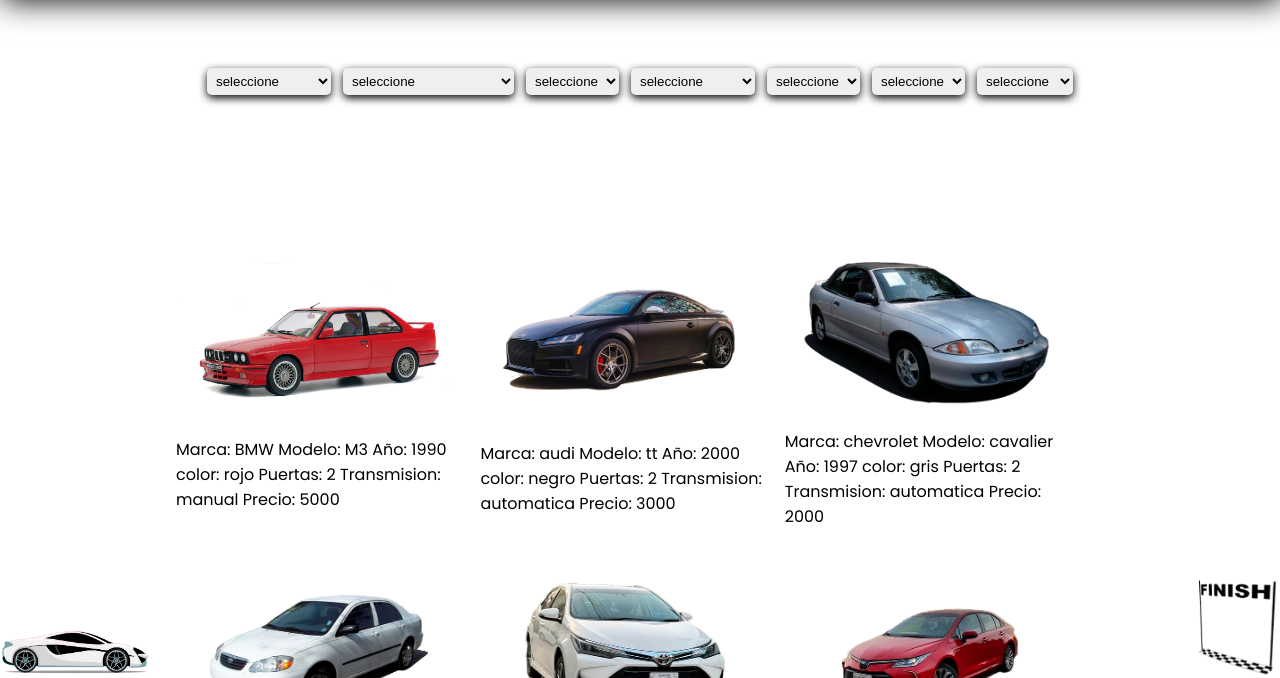
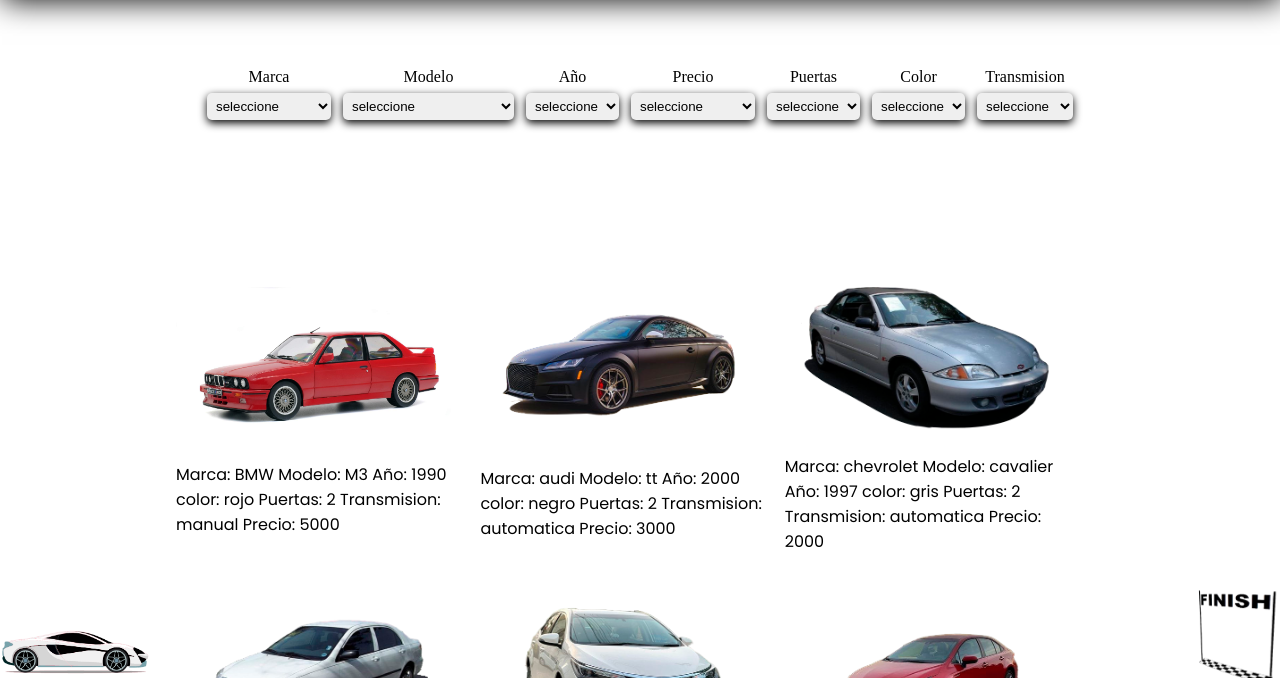
Before and after one commit to jesus468/filtroVehiculos, a plain HTML site: page index.html in a window 1280 px wide. Shown: the part 122-800 px from the top of the page. Drawn offline with Linux system fonts and the light colour scheme; a web font is replaced by a local one.

Commit message:
update1 label

```diff
--- a/index.html
+++ b/index.html
@@ -21,8 +21,11 @@
 </header>
 <body>
     <div class="inner-container">
+
         <div class="section-buscador">
 
+            <div class="sections">
+                <label for="marca"> Marca </label>
                 <select name="marca" id="marca" class="select">
                     <option value="">seleccione</option>
                     <option value="Mercedes-Benz">Mercedes-Benz</option>
@@ -36,12 +39,23 @@
                     <option value="volvo">Volvo</option>
 
                 </select>
+            </div>
+
+            <div class="sections">
+                <label for="modelo"> Modelo </label>
                 <select name="modelo" id="modelo" class="select">
                     <option value="">seleccione</option>
                 </select>
+            </div>
+
+            <div class="sections">
+                <label for="year"> Año </label>
                 <select name="year" id="year" class="select">
+                </select>
+            </div>
 
-            </select>
+            <div class="sections">
+                <label for="precio"> Precio </label>
                 <select name="precio-rango" id="precio-rango" class="select">
                     <option value="">seleccione</option>
                     <option value="1" class="precios">1200$-6999$</option>
@@ -50,16 +64,29 @@
                     <option value="4" class="precios">18000$-24999$</option>
                     <option value="5" class="precios">>25000$</option>
                 </select>
+            </div>
+
+            <div class="sections">
+                <label for="puertas"> Puertas </label>
                 <select name="puertas" id="puertas" class="select">
                     <option value="">seleccione</option>
                 </select>
+            </div>
+
+            <div class="sections">
+                <label for="color"> Color </label>
                 <select name="color" id="color" class="select">
                     <option value="">seleccione</option>
                 </select>
+            </div>
+
+            <div class="sections">
+                <label for="transmision"> Transmision </label>
                 <select name="transmision" id="transmision" class="select">
                     <option value="">seleccione</option>
 
                 </select>
+            </div>
         </div>
 
         <div class="section-buscador">
--- a/main.js
+++ b/main.js
@@ -398,7 +398,7 @@ function filtrarYear(car){
 }
 function filtarPrecio(car){
     if(carsSearch.Prec){
-        return(car.precio>cant1[carsSearch.Prec].min && car.precio<cant1[carsSearch.Prec].max)
+        return(car.precio>=cant1[carsSearch.Prec].min && car.precio<=cant1[carsSearch.Prec].max)
     }
     return car;
 
--- a/style.css
+++ b/style.css
@@ -1,3 +1,4 @@
+/*++++++++++++++++++++++++++++++++++++++++++++ fonts ++++++++++++++++++++++++++++++++++++++++++++*/
 @font-face{
     font-family: imprint;
     src: url("assets/typo/ImprintMTShadow.ttf");
@@ -10,7 +11,7 @@
     font-family: emberly;
     src: url("assets/typo/Emberly-SemiBold.ttf");
 }
-
+/*++++++++++++++++++++++++++++++++++++++++++++ main page style ++++++++++++++++++++++++++++++++++++++++++++*/
 *{
     margin: 0;
     padding: 0;
@@ -52,6 +53,14 @@ h1{
     width: 85%;
     padding: 70px;
 }
+.sections{
+    display: flex;
+    flex-direction: column;
+    align-items: center;
+}
+.sections label{
+    margin-bottom: 7px;
+}
 .resultado{
     display: flex;
     flex-wrap: wrap;
@@ -66,6 +75,9 @@ select{
     box-shadow: 0px 3px 8px ;
     padding: 5px;
     margin: 0 6px;
+}
+option{
+    margin: 50px 0;
 }
 .carros-container{
     width: 30%;
@@ -105,7 +117,7 @@ p{
 .meta{
     width: 85px;
     position: fixed;
-    bottom: 0;
+    bottom: -10px;
     right: 0;
 }
 #detras-meta{
@@ -134,3 +146,5 @@ p{
     }
 
 }
+
+/*++++++++++++++++++++++++++++++++++++++++++++ media query ++++++++++++++++++++++++++++++++++++++++++++*/
```
Lines whose indentation alone changed are shown as unchanged.
